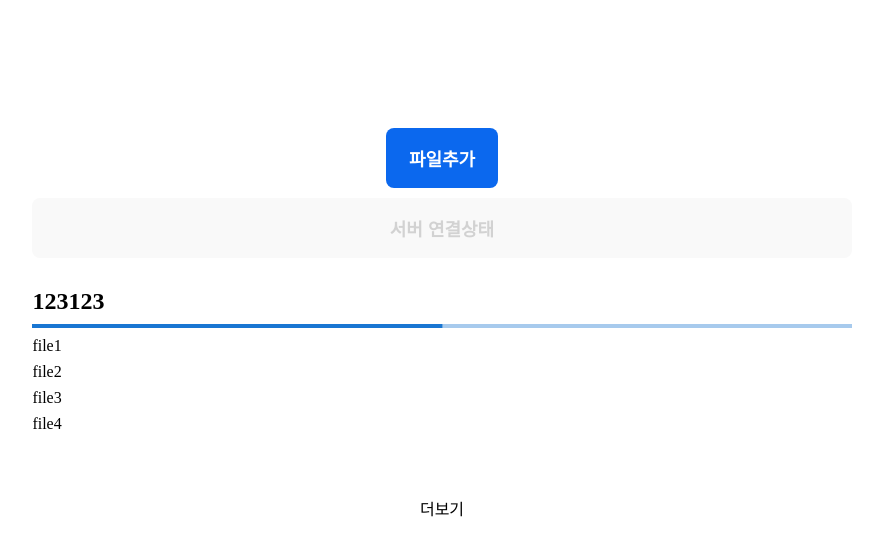
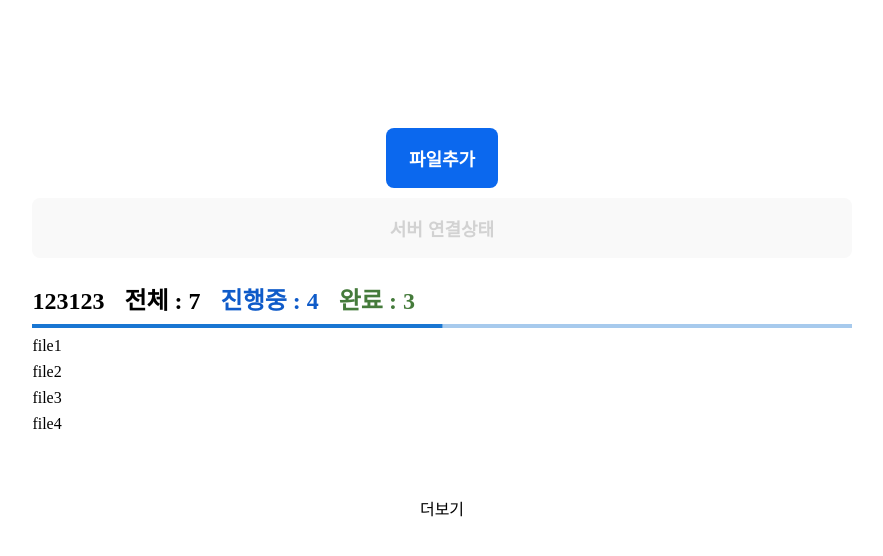
Before and after one commit to moonjh9392/uploadProgressTracker, a React (Create React App) app: page / in a window 1280 px wide. Shown: the top 556 px of the page, without its empty margins (198-1081 px from the left). Built offline with nearby package versions, Linux system fonts and the light colour scheme; no server answers.

Commit message:
진행 파일 추가

```diff
--- a/src/App.js
+++ b/src/App.js
@@ -51,6 +51,17 @@ const ListWrap = styled.div`
     font-size: 24px;
     font-weight: 900;
     line-height: 26px;
+
+    display: flex;
+    align-items: center;
+    gap: 20px;
+
+    .green {
+      color: ${colors.green};
+    }
+    .blue {
+      color: ${colors.blue0F5BC9};
+    }
   }
   .name {
     cursor: pointer;
@@ -60,7 +71,7 @@ const ListWrap = styled.div`
 const tempData = [
   {
     topic: "123123",
-    totla: 7,
+    total: 7,
     compelete: 3,
     converting: 4,
     progress: "50",
@@ -190,14 +201,20 @@ function App() {
       <ContentWrap addlist={addList.toString()}>
         {tempData.map((data, index) => (
           <ListWrap key={index}>
-            <div className='title'>{data.topic}</div>
+            <div className='title'>
+              <span>{data.topic}</span>
+              <span>전체 : {data.total}</span>
+              <span className='blue'>진행중 : {data.converting}</span>
+              <span className='green'>완료 : {data.compelete}</span>
+            </div>
             <LinearProgress
               color={data.progress === "100" ? "success" : "primary"}
               variant='determinate'
               value={data.progress}
             />
 
-            {data.files?.map((file, index) => (
+            {data.files &&
+              data.files?.map((file, index) => (
                 <div
                   key={index}
                   className='name'
```
Lines whose indentation alone changed are shown as unchanged.
